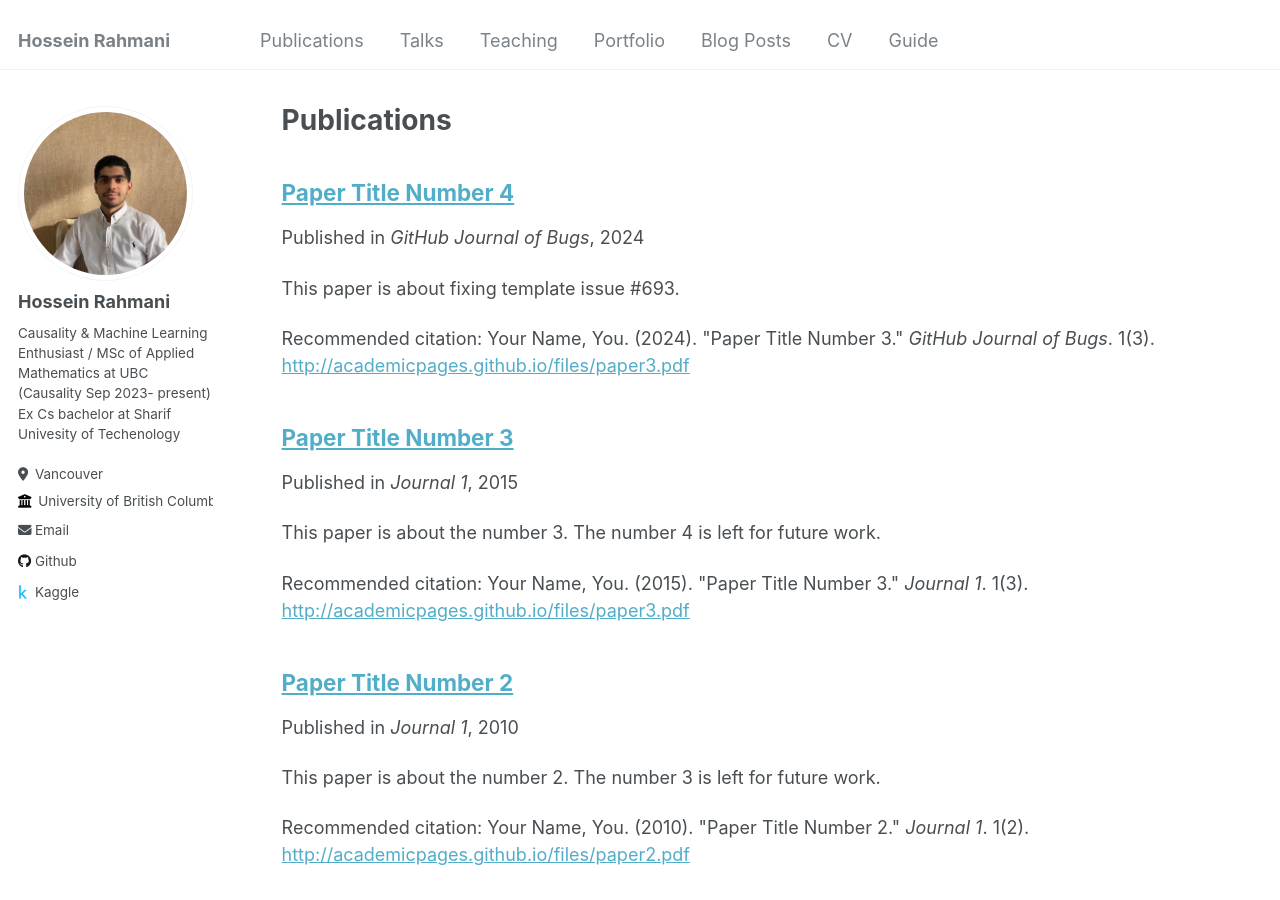
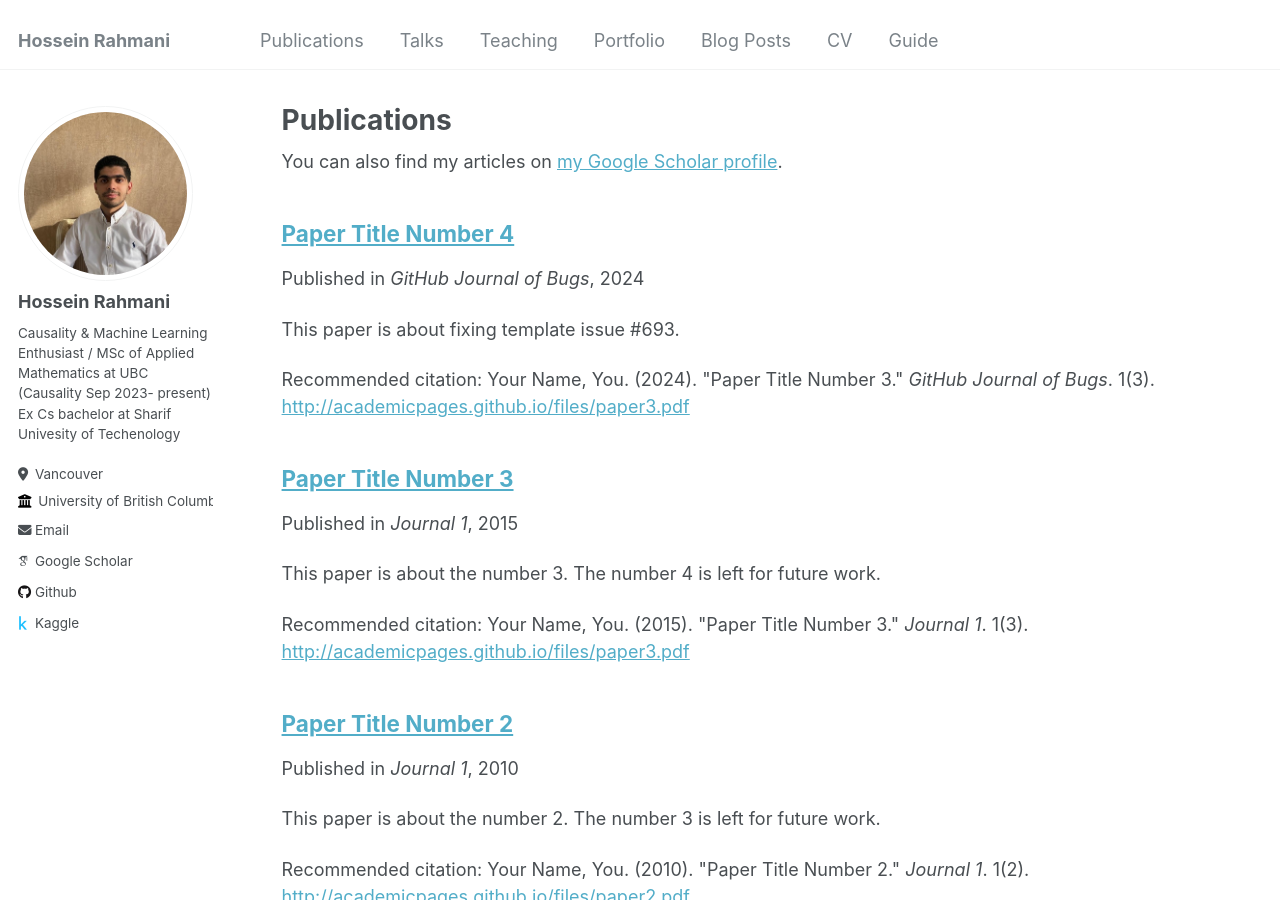
Before and after one commit to rahmani-hossein/rahmani-hossein.github.io, a Jekyll site: the page built from _pages/publications.md, in a window 1280 px wide and 900 px high. Built offline with Jekyll 4.4.1, drawn with Linux system fonts in a browser that asks for light colours; some web fonts are replaced; part of the change alters nothing that is shown.

Commit message:
Update _config.yml

```diff
--- a/_config.yml
+++ b/_config.yml
@@ -32,7 +32,7 @@ author:
 
   # Academic websites
   arxiv            : # URL - Update with the correct link to your profile
-  googlescholar    : # Username
+  googlescholar    : https://scholar.google.ca/citations?user=-uipkmUAAAAJ&hl=en
   impactstory      : # Username
   orcid            : # Username
   pubmed           : # Username
```
